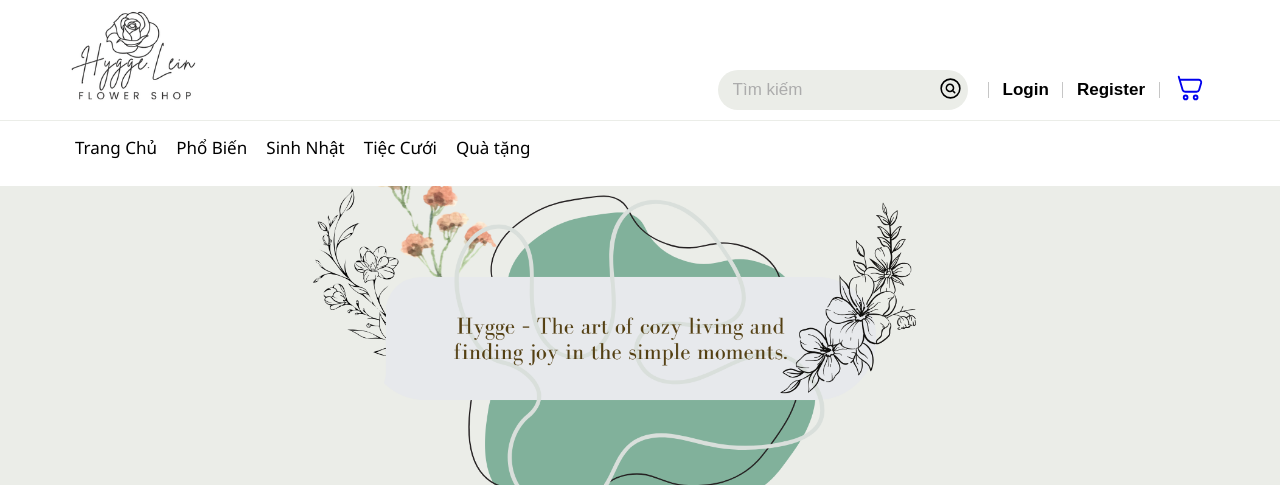
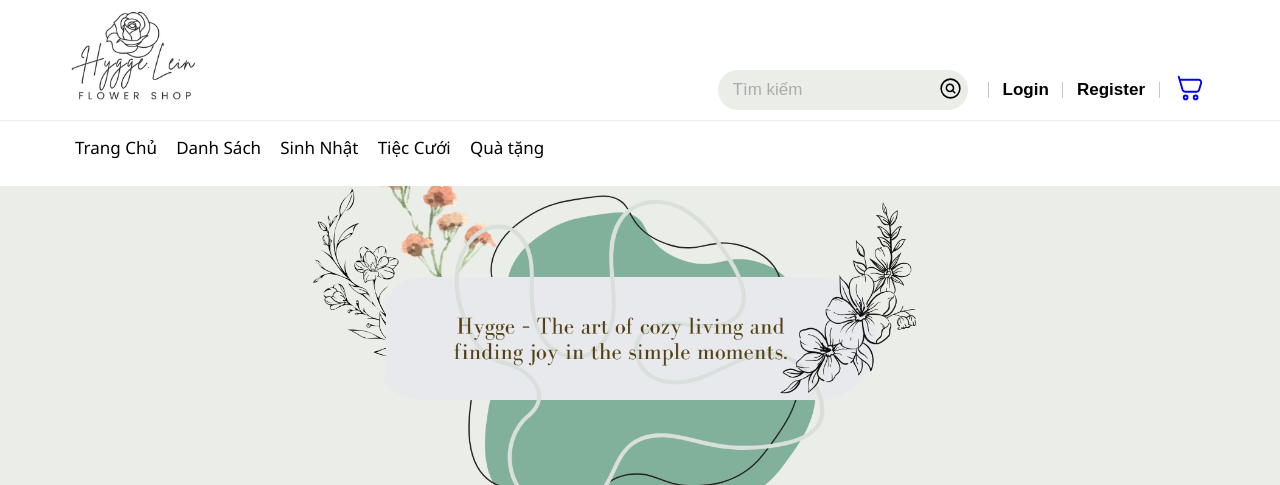
Before and after one commit to manhduc-25/Nhom11, a PHP site: page /flower_gift_shop/index.php in a window 1280 px wide. Shown: the top 485 px of the page. Run offline with PHP 8.4, Linux system fonts and the light colour scheme; some libraries are stand-ins or nearby versions.

Commit message:
Update navbar.php

```diff
--- a/flower_gift_shop/includes/navbar.php
+++ b/flower_gift_shop/includes/navbar.php
@@ -52,10 +52,10 @@ if (session_status() === PHP_SESSION_NONE) {
   <nav>
     <ul>
       <li><a href="/flower_gift_shop/index.php">Trang Chủ</a></li>
-      <li><a href="#">Phổ Biến</a></li>
+      <li><a href="/flower_gift_shop/product/products.php">Danh Sách</a></li>
       <li><a href="#">Sinh Nhật</a></li>
       <li><a href="#">Tiệc Cưới</a></li>
-      <li><a href="/flower_gift_shop/product/products.php">Quà tặng</a></li>
+      <li><a href="/flower_gift_shop/product/gift.php">Quà tặng</a></li>
     </ul>
   </nav>
 </div>
```
